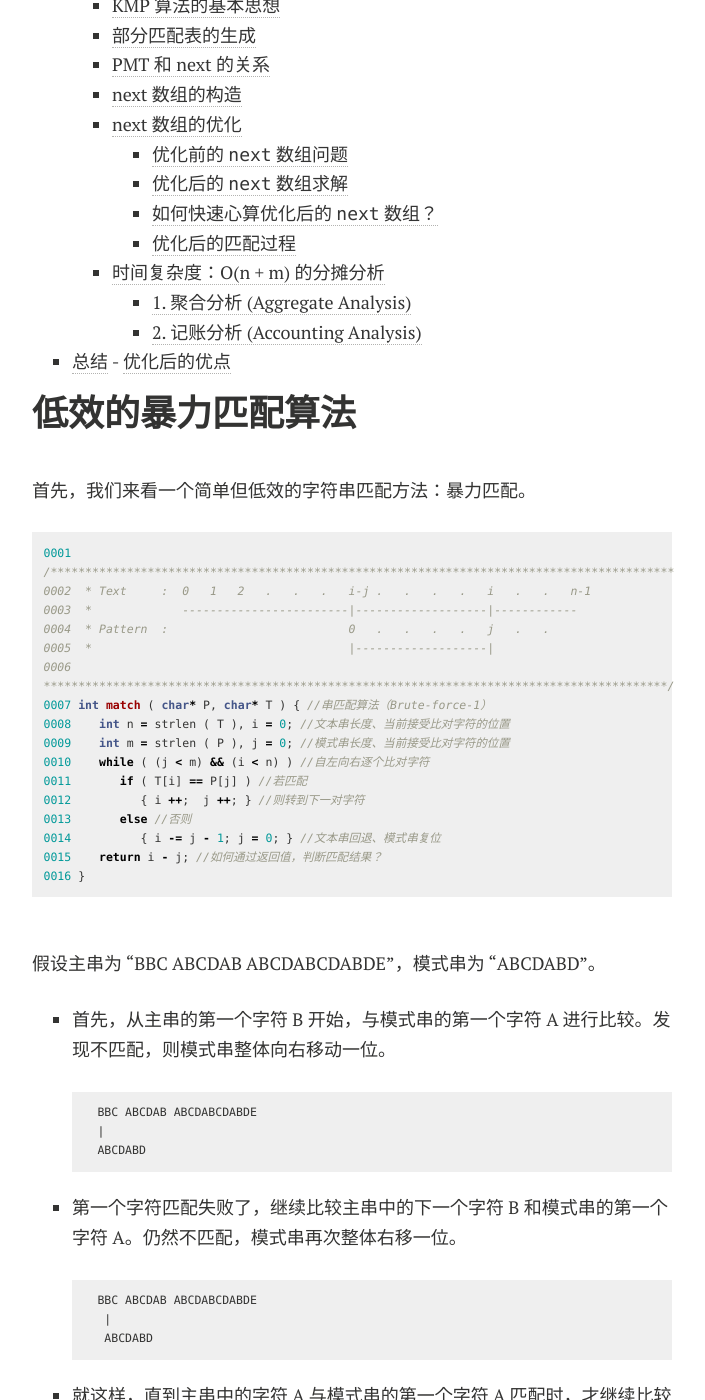
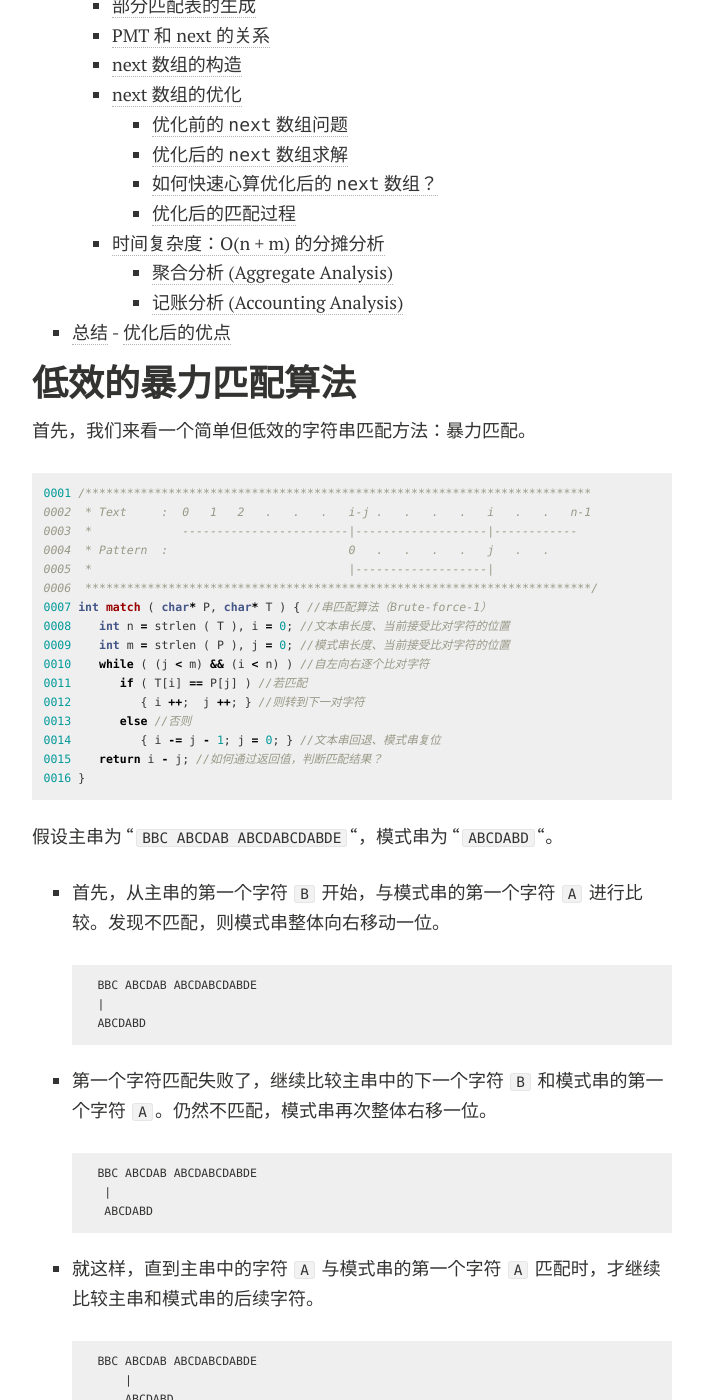
Before and after one commit to Zenith-Hlz/Zenith-Hlz.github.io, a Jekyll site: the page built from blogs/data_structure_and_algorithm/string_kmp.md, in a window 1280 px wide and 1400 px high, scrolled down 480 px. Shown: the whole window, without its empty margins (288-993 px from the left). Built offline with Jekyll 4.4.1, drawn with Linux system fonts in a browser that asks for light colours; nearby versions of some CDN libraries; comment, search, counter and statistics services are not loaded; a style sheet for code colours, icons or effects is not loaded; some of the changed text lies outside the part shown.

Commit message:
Modify sone format error

````diff
--- a/blogs/data_structure_and_algorithm/string_kmp.md
+++ b/blogs/data_structure_and_algorithm/string_kmp.md
@@ -6,7 +6,7 @@ title: String - KMP Algorithm
 
 # KMP 算法
 
-<br>[字符串匹配](https://en.wikipedia.org/wiki/String_searching_algorithm)是计算机的基本任务之一。举例来说，有一个字符串"BBC ABCDAB ABCDABCDABDE"，我们想知道，里面是否包含另一个字符串"ABCDABD"？许多算法可以完成这个任务，[Knuth-Morris-Pratt算法](https://en.wikipedia.org/wiki/Knuth–Morris–Pratt_algorithm)（简称KMP）是最常用的之一。它以三个发明者命名，起头的那个K就是著名科学家Donald Knuth。虽然 KMP 算法高效且经典，但由于逻辑稍微复杂，理解起来并不容易。本文将用通俗的语言，为你拆解 KMP 算法的核心思想和应用。
+[字符串匹配](https://en.wikipedia.org/wiki/String_searching_algorithm)是计算机的基本任务之一。举例来说，有一个字符串"`BBC ABCDAB ABCDABCDABDE`"，我们想知道，里面是否包含另一个字符串"`ABCDABD`"？许多算法可以完成这个任务，[Knuth-Morris-Pratt算法](https://en.wikipedia.org/wiki/Knuth–Morris–Pratt_algorithm)（简称KMP）是最常用的之一。它以三个发明者命名，起头的那个K就是著名科学家Donald Knuth。虽然 KMP 算法高效且经典，但由于逻辑稍微复杂，理解起来并不容易。本文将用通俗的语言，为你拆解 KMP 算法的核心思想和应用。
 
 - [KMP 算法](#kmp-算法)
   - [低效的暴力匹配算法](#低效的暴力匹配算法)
@@ -20,22 +20,22 @@ title: String - KMP Algorithm
     - [如何快速心算优化后的 `next` 数组？](#如何快速心算优化后的-next-数组)
     - [优化后的匹配过程](#优化后的匹配过程)
   - [时间复杂度：O(n + m) 的分摊分析](#时间复杂度on--m-的分摊分析)
-    - [1. 聚合分析 (Aggregate Analysis)](#1-聚合分析-aggregate-analysis)
-    - [2. 记账分析 (Accounting Analysis)](#2-记账分析-accounting-analysis)
+    - [聚合分析 (Aggregate Analysis)](#聚合分析-aggregate-analysis)
+    - [记账分析 (Accounting Analysis)](#记账分析-accounting-analysis)
 - [总结](#总结)
       - [优化后的优点](#优化后的优点)
 
 ## 低效的暴力匹配算法
 
-<br>首先，我们来看一个简单但低效的字符串匹配方法：暴力匹配。
+首先，我们来看一个简单但低效的字符串匹配方法：暴力匹配。
 
 ```cpp
-0001 /******************************************************************************************
+0001 /*************************************************************************
 0002  * Text     :  0   1   2   .   .   .   i-j .   .   .   .   i   .   .   n-1
 0003  *             ------------------------|-------------------|------------
 0004  * Pattern  :                          0   .   .   .   .   j   .   .
 0005  *                                     |-------------------|
-0006  ******************************************************************************************/
+0006  *************************************************************************/
 0007 int match ( char* P, char* T ) { //串匹配算法（Brute-force-1）
 0008    int n = strlen ( T ), i = 0; //文本串长度、当前接受比对字符的位置
 0009    int m = strlen ( P ), j = 0; //模式串长度、当前接受比对字符的位置
@@ -48,9 +48,9 @@ title: String - KMP Algorithm
 0016 }
 ```
 
-<br>假设主串为 "BBC ABCDAB ABCDABCDABDE"，模式串为 "ABCDABD"。
+假设主串为 "`BBC ABCDAB ABCDABCDABDE`"，模式串为 "`ABCDABD`"。
 
-- 首先，从主串的第一个字符 B 开始，与模式串的第一个字符 A 进行比较。发现不匹配，则模式串整体向右移动一位。
+- 首先，从主串的第一个字符 `B` 开始，与模式串的第一个字符 `A` 进行比较。发现不匹配，则模式串整体向右移动一位。
 
     ```text
     BBC ABCDAB ABCDABCDABDE
@@ -58,7 +58,7 @@ title: String - KMP Algorithm
     ABCDABD
     ```
 
-- 第一个字符匹配失败了，继续比较主串中的下一个字符 B 和模式串的第一个字符 A。仍然不匹配，模式串再次整体右移一位。
+- 第一个字符匹配失败了，继续比较主串中的下一个字符 `B` 和模式串的第一个字符 `A`。仍然不匹配，模式串再次整体右移一位。
 
     ```text
     BBC ABCDAB ABCDABCDABDE
@@ -66,7 +66,7 @@ title: String - KMP Algorithm
      ABCDABD
     ```
 
-- 就这样，直到主串中的字符 A 与模式串的第一个字符 A 匹配时，才继续比较主串和模式串的后续字符。
+- 就这样，直到主串中的字符 `A` 与模式串的第一个字符 `A` 匹配时，才继续比较主串和模式串的后续字符。
 
     ```text
     BBC ABCDAB ABCDABCDABDE
@@ -100,18 +100,16 @@ title: String - KMP Algorithm
 
 ## KMP 算法的基本思想
 
-<br>KMP 算法的核心思想是避免重复比对，利用模式串的部分匹配信息来提高效率。通过预处理模式串，构建一张《部分匹配表》（Partial Match Table），算法可以在匹配失败时“记住”已经匹配的信息，从而不需要将主串回退。以下是详细的解析：
+KMP 算法的核心思想是避免重复比对，利用模式串的部分匹配信息来提高效率。通过预处理模式串，构建一张《部分匹配表》（Partial Match Table），算法可以在匹配失败时“记住”已经匹配的信息，从而不需要将主串回退。以下是详细的解析：
 
 ```text
 PATTERN: ABCDABD
 TABLE:   0000120
 ```
 
-<br>已知空格与D不匹配时，前面六个字符"ABCDAB"是匹配的。查表可知，最后一个匹配字符B对应的"部分匹配值"为2，因此按照下面的公式算出向后移动的位数：
+已知空格与D不匹配时，前面六个字符"ABCDAB"是匹配的。查表可知，最后一个匹配字符B对应的"部分匹配值"为2，因此按照公式`移动位数 = 已匹配的字符数 - 对应的部分匹配值`算出向后移动的位数：`移动位数 = 已匹配的字符数 - 对应的部分匹配值`
 
-$$移动位数 = 已匹配的字符数 - 对应的部分匹配值$$
-
-<br>因为 `6 - 2 = 4`，所以将搜索词向后移动4位。
+因为 `6 - 2 = 4`，所以将搜索词向后移动4位。
 
     ```text
     BBC ABCDAB ABCDABCDABDE
@@ -119,7 +117,7 @@ $$移动位数 = 已匹配的字符数 - 对应的部分匹配值$$
             ABCDABD
     ```
 
-<br>空格与Ｃ不匹配，搜索词还要继续往后移。这时，已匹配的字符数为2（"AB"），对应的"部分匹配值"为0。所以，`移动位数 = 2 - 0`，结果为 2，于是将搜索词向后移2位。
+空格与Ｃ不匹配，搜索词还要继续往后移。这时，已匹配的字符数为2（"AB"），对应的"部分匹配值"为0。所以，`移动位数 = 2 - 0`，结果为 2，于是将搜索词向后移2位。
 
     ```text
     BBC ABCDAB ABCDABCDABDE
@@ -127,7 +125,7 @@ $$移动位数 = 已匹配的字符数 - 对应的部分匹配值$$
               ABCDABD
     ```
 
-<br>因为空格与A不匹配，继续后移一位。逐位比较，直到发现C与D不匹配。于是，`移动位数 = 6 - 2`，继续将搜索词向后移动4位。
+因为空格与`A`不匹配，继续后移一位。逐位比较，直到发现C与D不匹配。于是，`移动位数 = 6 - 2`，继续将搜索词向后移动4位。
 
     ```text
     BBC ABCDAB ABCDABCDABDE
@@ -135,11 +133,11 @@ $$移动位数 = 已匹配的字符数 - 对应的部分匹配值$$
                ABCDABD
     ```
 
-<br>逐位比较，直到搜索词的最后一位，发现完全匹配，于是搜索完成。如果还要继续搜索（即找出全部匹配），`移动位数 = 7 - 0`，再将搜索词向后移动7位，这里就不再重复了。
+逐位比较，直到搜索词的最后一位，发现完全匹配，于是搜索完成。如果还要继续搜索（即找出全部匹配），`移动位数 = 7 - 0`，再将搜索词向后移动7位，这里就不再重复了。
 
 ## 部分匹配表的生成
 
-<br>首先，要了解两个概念："前缀"和"后缀"。 "前缀"指除了最后一个字符以外，一个字符串的全部头部组合；"后缀"指除了第一个字符以外，一个字符串的全部尾部组合。"部分匹配值"就是"前缀"和"后缀"的最长的共有元素的长度。以"ABCDABD"为例，
+首先，要了解两个概念："前缀"和"后缀"。 "前缀"指除了最后一个字符以外，一个字符串的全部头部组合；"后缀"指除了第一个字符以外，一个字符串的全部尾部组合。"部分匹配值"就是"前缀"和"后缀"的最长的共有元素的长度。以"ABCDABD"为例，
 
 | 字符串    | 前缀集合                          | 后缀集合                          | 共有元素 | 长度 |
 | ------- | --------------------------------- | --------------------------------- | -------- | ---- |
@@ -151,7 +149,7 @@ $$移动位数 = 已匹配的字符数 - 对应的部分匹配值$$
 | ABCDAB  | [A, AB, ABC, ABCD, ABCDA]         | [BCDAB, CDAB, DAB, AB, B]         | AB       | 2    |
 | ABCDABD | [A, AB, ABC, ABCD, ABCDA, ABCDAB] | [BCDABD, CDABD, DABD, ABD, BD, D] | -        | 0    |
 
-<br>"部分匹配"的实质是，有时候，字符串头部和尾部会有重复。比如，"ABCDAB"之中有两个"AB"，那么它的"部分匹配值"就是2（"AB"的长度）。搜索词移动的时候，第一个"AB"向后移动4位（字符串长度-部分匹配值），就可以来到第二个"AB"的位置。
+"部分匹配"的实质是，有时候，字符串头部和尾部会有重复。比如，"ABCDAB"之中有两个"AB"，那么它的"部分匹配值"就是2（"AB"的长度）。搜索词移动的时候，第一个"AB"向后移动4位（字符串长度-部分匹配值），就可以来到第二个"AB"的位置。
 
 可能说到这里，你或许懂了部分匹配表的工作原理，但是还是比较难想象出来具体前后缀和部分匹配表为什么能够实现我们要的快速定位，他们是怎么扯上关系的？这里我再用图来形象的进行解释。如下图
 
@@ -161,9 +159,9 @@ $$移动位数 = 已匹配的字符数 - 对应的部分匹配值$$
 
 ## PMT 和 next 的关系
 
-<br>到这里，请保证你已经理解了部分匹配表（PMT）的原理以及作用，因为next是与部分匹配表息息相关，甚至可以这么说，next就是部分匹配表。
+到这里，请保证你已经理解了部分匹配表（PMT）的原理以及作用，因为next是与部分匹配表息息相关，甚至可以这么说，next就是部分匹配表。
 
-<br>有了上面的思路，我们就可以使用PMT加速字符串的查找了。我们看到如果是在模式串的 j 位 失配，那么影响 j 指针回溯的位置的其实是第 j − 1 位的 PMT 值，所以为了编程的方便， 我们不直接使用PMT数组，而是将PMT数组向后偏移一位。我们把新得到的这个数组称为next数组。这样，我们可以得到PMT和next数组的关系，我们用模式串“abababca”来举例，并求出PMT值和next数组，表如下：
+有了上面的思路，我们就可以使用PMT加速字符串的查找了。我们看到如果是在模式串的 j 位 失配，那么影响 j 指针回溯的位置的其实是第 j − 1 位的 PMT 值，所以为了编程的方便， 我们不直接使用PMT数组，而是将PMT数组向后偏移一位。我们把新得到的这个数组称为next数组。这样，我们可以得到PMT和next数组的关系，我们用模式串“abababca”来举例，并求出PMT值和next数组，表如下：
 
 ```text
 char:  a  b  a  b  a  b  c  a
@@ -171,7 +169,7 @@ PMT:   0  0  1  2  3  4  0  1
 next: -1  0  0  1  2  3  4  0
 ```
 
-<br>其中要注意的一个技巧是，在把PMT进行向右偏移时，第0位的值，我们将其设成了-1，这只是为了编程的方便，并没有其他的意义。到这里，我们知道了PMT和next数组的关系，这个时候，我想先给出，在有next数组的帮助下，我们如何进行匹配的代码实现，这样有助于我们认识清楚next数组在KMP算法中的重要性。
+其中要注意的一个技巧是，在把PMT进行向右偏移时，第0位的值，我们将其设成了-1，这只是为了编程的方便，并没有其他的意义。到这里，我们知道了PMT和next数组的关系，这个时候，我想先给出，在有next数组的帮助下，我们如何进行匹配的代码实现，这样有助于我们认识清楚next数组在KMP算法中的重要性。
 
 ```cpp
 0001 int match ( char* P, char* T ) {  //KMP算法
@@ -190,13 +188,13 @@ next: -1  0  0  1  2  3  4  0
 
 ## next 数组的构造
 
-<br>到这里，其实KMP的基本主体就已经讲完了，你会发现，其实KMP算法的动机是很简单的，解决的方案也很简单。不过我们还有一个疑问，就是next数组我们要怎么用代码去求解呢？
+到这里，其实KMP的基本主体就已经讲完了，你会发现，其实KMP算法的动机是很简单的，解决的方案也很简单。不过我们还有一个疑问，就是next数组我们要怎么用代码去求解呢？
 
 ![next](https://www.houlinzhi.com/blogs/data_structure_and_algorithm/assets/string_next.png)
 
-<br>经过前面的讲解，我们都知道next数组都是通过PMT转化过来的，而PMT的求解，是通过前后缀的最长公共元素长度来完成的，那么我们有没有很好的求解next数组的方法呢（这里就把next当做PMT的求解了）。现在，我们再看一下如何编程快速求得next数组。其实，求next数组的过程完全可以看成模式串自行进行字符串匹配的过程，即以模式（就是pattern）字符串为主字符串，以模式字符串（就是pattern）的前缀为目标字符串，一旦字符串匹配成功，那么当前的next值就是匹配成功的字符串的长度。
+经过前面的讲解，我们都知道next数组都是通过PMT转化过来的，而PMT的求解，是通过前后缀的最长公共元素长度来完成的，那么我们有没有很好的求解next数组的方法呢（这里就把next当做PMT的求解了）。现在，我们再看一下如何编程快速求得next数组。其实，求next数组的过程完全可以看成模式串自行进行字符串匹配的过程，即以模式（就是pattern）字符串为主字符串，以模式字符串（就是pattern）的前缀为目标字符串，一旦字符串匹配成功，那么当前的next值就是匹配成功的字符串的长度。
 
-<br>具体来说，就是从模式字符串的第一位(注意，不包括第0位)开始对自身进行匹配运算（因为i=0时，pmt系数为0，在next中，next[-1]我们就直接给-1，前面我们有说过）。 在任一位置，能匹配的最长长度就是当前位置的next值。如下图所示。（这一段可能不太好理解，结合代码来理解）。
+具体来说，就是从模式字符串的第一位(注意，不包括第0位)开始对自身进行匹配运算（因为i=0时，pmt系数为0，在next中，next[-1]我们就直接给-1，前面我们有说过）。 在任一位置，能匹配的最长长度就是当前位置的next值。如下图所示。（这一段可能不太好理解，结合代码来理解）。
 
 - 首先比较i = 1，j = 0的位置，发现两个不相等，按照上面的说的规则， i和j处的字符不相匹配，所以长度为0。
 
@@ -257,7 +255,7 @@ next: -1  0  0  1  2  3  4  0
                 j
     ```
 
-<br>出现的情况就上面这些，然后按照上面的规则，一直匹配到结束为止。下面贴出代码，最好就是结合代码过去进行手动运行一遍，加深理解。
+出现的情况就上面这些，然后按照上面的规则，一直匹配到结束为止。下面贴出代码，最好就是结合代码过去进行手动运行一遍，加深理解。
 
 ```cpp
 0001 int* buildNext ( char* P ) { //构造模式串P的next表
@@ -274,7 +272,7 @@ next: -1  0  0  1  2  3  4  0
 
 ## next 数组的优化
 
-<br>如果你已经理解了前面提到的内容，那么恭喜你，KMP 算法的基础部分已经学完了！不过，基础并不等于完整，因为我们提到的 `next` 数组还有优化的空间。那么，优化后的 `next` 数组又是如何实现的呢？接下来，我们将以一个具体的例子来说明优化的原理和方法。
+如果你已经理解了前面提到的内容，那么恭喜你，KMP 算法的基础部分已经学完了！不过，基础并不等于完整，因为我们提到的 `next` 数组还有优化的空间。那么，优化后的 `next` 数组又是如何实现的呢？接下来，我们将以一个具体的例子来说明优化的原理和方法。
 
 ### 优化前的 `next` 数组问题
 
@@ -289,7 +287,7 @@ next = [-1, 0, 0, 1]
 1. `P[3]` 和 `S[3]` 不匹配（即 `b != c`），模式串向右移动 `j - next[j]` 位，此时 `j = 3`，`next[3] = 1`，移动 `3 - 1 = 2` 位。
 2. 右移两位后，`P[next[3]] = P[1] = b` 再次与 `S[3] = c` 进行匹配，这必然失败，因为我们已经知道 `P[3] = b` 和 `S[3]` 不匹配。
 
-<br>问题出在 `next[3]` 的值上：**`next[3]` 指向了与 `P[3]` 相同的字符 `P[1]`，导致重复失配。**
+问题出在 `next[3]` 的值上：**`next[3]` 指向了与 `P[3]` 相同的字符 `P[1]`，导致重复失配。**
 
 为了避免这种重复失配的情况，我们需要优化 `next` 数组，确保 `P[next[j]] != P[j]`。如果在计算 `next` 数组时发现 `P[next[j]] = P[j]`，则递归地设置 `next[j] = next[next[j]]`。
 
@@ -327,7 +325,7 @@ next = [-1, 0, -1, 0]
 
 - 如果出现 `P[next[j]] = P[j]` 的情况，则设置 `next[j] = next[next[j]]`，直到不满足 `P[next[j]] = P[j]`。
 
-<br>接下来，咱们继续拿之前的例子说明，整个匹配过程如下：
+接下来，咱们继续拿之前的例子说明，整个匹配过程如下：
 
 1. **原始 `next` 数组**：`[-1, 0, 0, 1]`
 2. **优化步骤：**
@@ -366,11 +364,11 @@ next = [-1, 0, -1, 0]
 
 ## 时间复杂度：O(n + m) 的分摊分析
 
-<br>KMP 算法之所以高效，是因为它避免了重复比对，能够在 **O(n + m)** 的时间复杂度内完成字符串匹配任务（其中，`n` 是主串长度，`m` 是模式串长度）。为了更好地理解这一点，我们通过以下两种分析方法——**聚合分析（Aggregate Analysis）** 和 **记账分析（Accounting Analysis）**，来详细解释为什么 KMP 算法能够达到这一复杂度。
+KMP 算法之所以高效，是因为它避免了重复比对，能够在 **O(n + m)** 的时间复杂度内完成字符串匹配任务（其中，`n` 是主串长度，`m` 是模式串长度）。为了更好地理解这一点，我们通过以下两种分析方法——**聚合分析（Aggregate Analysis）** 和 **记账分析（Accounting Analysis）**，来详细解释为什么 KMP 算法能够达到这一复杂度。
 
-### 1. 聚合分析 (Aggregate Analysis)
+### 聚合分析 (Aggregate Analysis)
 
-<br>通过构造一个计步器 `k`，它随着算法的迭代而递增，用于记录主串和模式串的操作步数。我们可以证明算法的时间复杂度为 **O(n + m)**。
+通过构造一个计步器 `k`，它随着算法的迭代而递增，用于记录主串和模式串的操作步数。我们可以证明算法的时间复杂度为 **O(n + m)**。
 
 ```text
 k = 2 * i - j
@@ -407,7 +405,7 @@ k = 2 * i - j ≤ 2 * (n - 1) - (-1) = 2n - 1
 
 因此，迭代总次数的上界为 **2n - 1**，而这正是 **O(n)** 的数量级。
 
-### 2. 记账分析 (Accounting Analysis)
+### 记账分析 (Accounting Analysis)
 
 记账分析是另一种常用方法，用于解释复杂度中的分摊成本。KMP 的复杂度由两部分构成：
 
@@ -419,7 +417,7 @@ k = 2 * i - j ≤ 2 * (n - 1) - (-1) = 2n - 1
 
     失败比对的成本稍显复杂，因为在匹配失败时，模式串的指针 `j` 会根据 `next` 表发生跳跃，而主串指针 `i` 不会回退。这种跳跃虽然会多次发生，但对同一个位置 `i`，**每个字符最多只能进行一次失败的比对**。失败比对的成本可以通过对 `next` 表的性质进行分析得出：每次失败时，`j` 会跳到 `next[j]`，即回到模式串中一个较短的匹配位置。模式串指针 `j` 的总跳跃次数，等价于模式串的所有后缀的跳跃步数之和。每次失败比对，在模式串的跳跃操作上记账一次，共计 **O(m)**。
 
-<br>由于模式串的跳跃次数只依赖于其自身的长度（即 `m`），且每次失败操作与 `next` 表的计算相关，整个失败比对过程的复杂度为 **O(m)**。成功比对和失败比对的总成本为：
+由于模式串的跳跃次数只依赖于其自身的长度（即 `m`），且每次失败操作与 `next` 表的计算相关，整个失败比对过程的复杂度为 **O(m)**。成功比对和失败比对的总成本为：
 
 ```text
 总复杂度 = O(n) + O(m) = O(n + m)
@@ -427,7 +425,7 @@ k = 2 * i - j ≤ 2 * (n - 1) - (-1) = 2n - 1
 
 # 总结
 
-<br>KMP 算法的优化主要体现在 `next` 数组的改进，通过避免 `P[next[j]] = P[j]` 的情况，减少了无意义的重复匹配。优化后的 `next` 数组不仅提高了匹配效率，同时让算法更加稳定。
+KMP 算法的优化主要体现在 `next` 数组的改进，通过避免 `P[next[j]] = P[j]` 的情况，减少了无意义的重复匹配。优化后的 `next` 数组不仅提高了匹配效率，同时让算法更加稳定。
 
 #### 优化后的优点
 
````
Also changed, not shown: blogs/data_structure_and_algorithm/string_bm.md (+18 -27 lines), index.md (+8 -6 lines).
